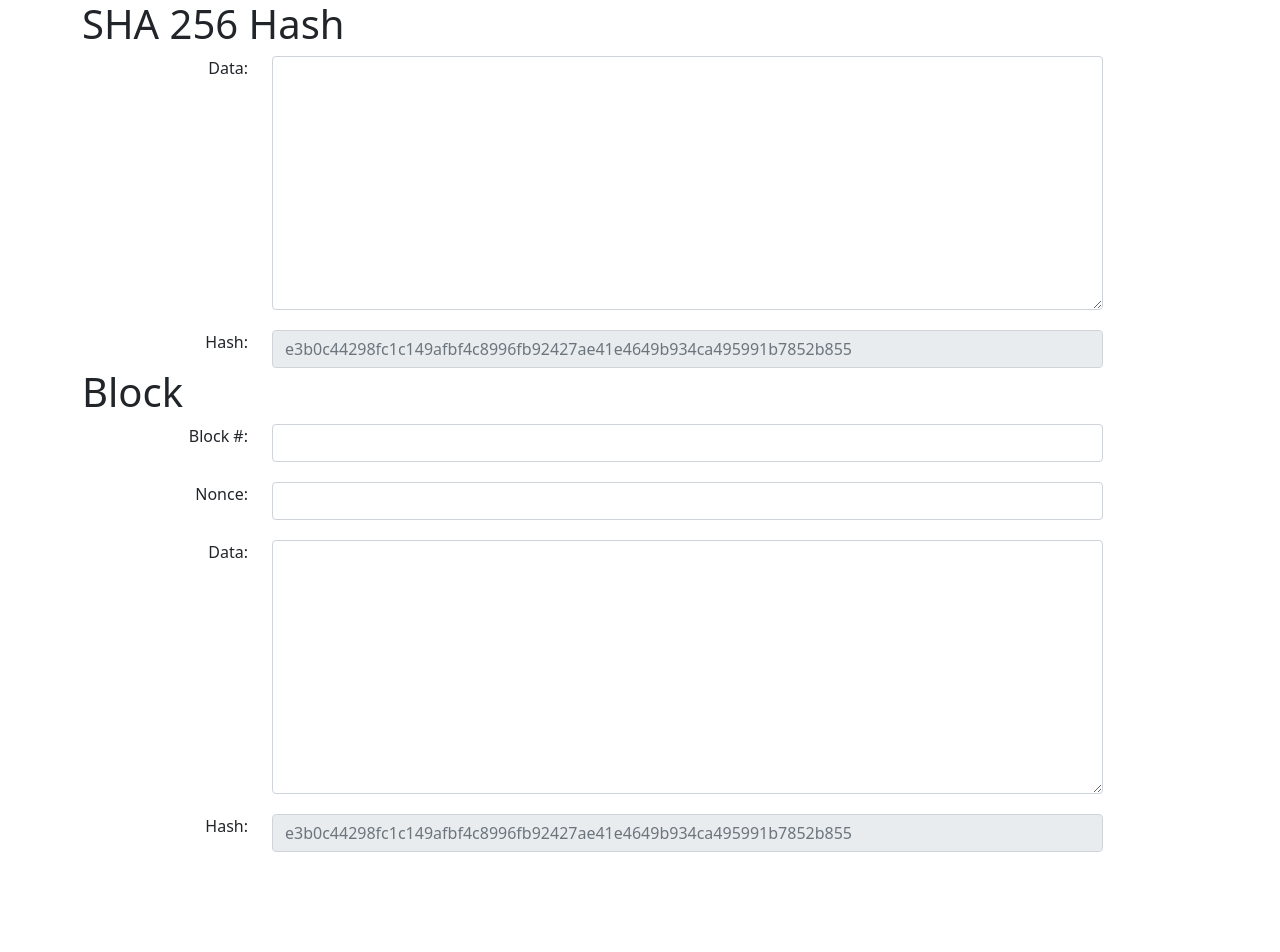
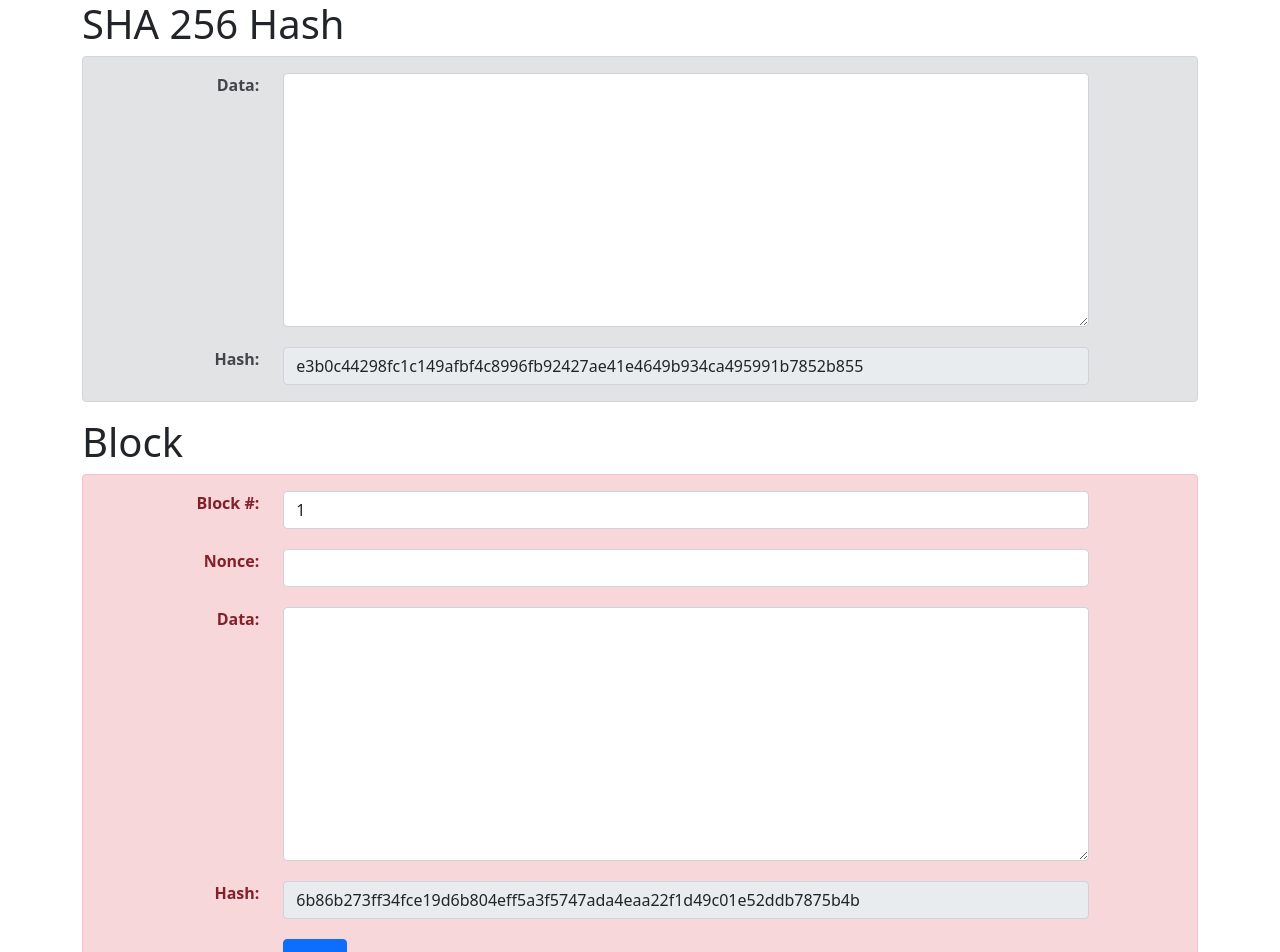
Before and after one commit to pachun/how-to-blockchain, a React (Create React App) app: page / in a window 1280 px wide. Shown: the top 952 px of the page. Before the commit the page ends 852 px from the top, so only its background shows below. Built offline with nearby package versions, Linux system fonts and the light colour scheme.

Commit message:
Mine a single block

```diff
--- a/src/BlockExample.js
+++ b/src/BlockExample.js
@@ -1,74 +1,115 @@
 import React from 'react'
 import shajs from 'sha.js'
 import {
+  Alert,
+  Button,
   Container,
   Col,
   Row,
   Input,
-  Jumbotron,
   Label,
 } from 'reactstrap'
+
+const style = {
+  label: {
+    textAlign: 'right',
+    fontWeight: 'bold',
+  },
+  notTopRow: {
+    marginTop:'20px',
+  },
+}
 
 class BlockExample extends React.Component {
   constructor() {
     super()
     this.state = {
-      blockNumber: '',
-      nonce: '',
-      data: '',
+      block: {
+        blockNumber: '1',
+        nonce: '',
+        data: '',
+      },
+      mining: false,
     }
   }
 
-  hash() {
-    return(shajs('sha256').update(`${this.state.blockNumber}${this.state.nonce}${this.state.data}`).digest('hex'))
+  hash = (simpleBlock) => shajs('sha256').update(`${simpleBlock.blockNumber}${simpleBlock.nonce}${simpleBlock.data}`).digest('hex')
+  updateBlockNumber = event => this.setState({ ...this.state, block: { blockNumber: event.target.value } })
+  updateNonce = event => this.setState({ ...this.state, block: { nonce: event.target.value } })
+  updateData = event => this.setState({ ...this.state, block: { data: event.target.value } })
+  valid = (simpleBlock) => this.hash(simpleBlock).substring(0, 4) === "0000"
+  backgroundColor = () => this.valid(this.state.block) ? "success" : "danger"
+
+  mine = () => {
+    // this.setState({...this.state, mining: true})
+
+    var simpleBlock = {
+      blockNumber: this.state.block.blockNumber,
+      nonce: 0,
+      data: this.state.block.data,
+    }
+
+    for(; !this.valid(simpleBlock); simpleBlock.nonce++) {
+      this.setState({...this.state, block: simpleBlock})
+    }
+
+    // this.setState({...this.state, mining: false})
   }
 
   render() {
     return (
       <Container>
         <h1>Block</h1>
-        <Jumbotron style={{textAlign:'right'}}>
+        <Alert color={ this.backgroundColor() }>
 
           <Row>
-            <Col xs='2'>
+            <Col xs='2' style={style.label}>
               <Label>Block #: </Label>
             </Col>
             <Col xs='9'>
-              <Input onChange={(event) => this.setState({ ...this.state, blockNumber: event.target.value })}/>
+              <Input onChange={this.updateBlockNumber} value={this.state.block.blockNumber}/>
             </Col>
           </Row>
 
-          <Row style={{marginTop:'20px'}}>
-            <Col xs='2'>
+          <Row style={style.notTopRow}>
+            <Col xs='2' style={style.label}>
               <Label>Nonce: </Label>
             </Col>
             <Col xs='9'>
-              <Input onChange={(event) => this.setState({ ...this.state, nonce: event.target.value })}/>
+              <Input onChange={this.updateNonce} value={this.state.block.nonce}/>
             </Col>
           </Row>
 
-          <Row style={{marginTop:'20px'}}>
-            <Col xs='2'>
+          <Row style={style.notTopRow}>
+            <Col xs='2' style={style.label}>
               <Label>Data: </Label>
             </Col>
             <Col xs='9'>
               <Input
-                type='textarea'
-                rows='10'
-                onChange={(event) => this.setState({ ...this.state, data: event.target.value })}/>
+                type='textarea' rows='10'
+                onChange={this.updateData} value={this.state.block.data}/>
             </Col>
           </Row>
 
-          <Row style={{marginTop:'20px'}}>
-            <Col xs='2'>
+          <Row style={style.notTopRow}>
+            <Col xs='2' style={style.label}>
               <Label>Hash: </Label>
             </Col>
             <Col xs='9'>
-              <Input disabled={true} placeholder={ this.hash() }></Input>
+              <Input disabled={true} value={ this.hash(this.state.block) }/>
             </Col>
           </Row>
 
-        </Jumbotron>
+          <Row style={style.notTopRow}>
+            <Col xs='2'/>
+            <Col xs='9'>
+              <Button color="primary" onClick={this.mine}>
+                Mine
+              </Button>
+            </Col>
+          </Row>
+
+        </Alert>
       </Container>
     )
   }
--- a/src/HashExample.js
+++ b/src/HashExample.js
@@ -1,48 +1,62 @@
 import React from 'react'
 import shajs from 'sha.js'
 import {
+  Alert,
   Container,
   Col,
   Row,
   Input,
-  Jumbotron,
   Label,
 } from 'reactstrap'
+
+const style = {
+  label: {
+    textAlign: 'right',
+    fontWeight: 'bold',
+  },
+  notTopRow: {
+    marginTop:'20px',
+  },
+}
 
 class HashExample extends React.Component {
   constructor() {
     super()
-    this.state = { text: '' }
+    this.state = { data: '' }
   }
+  updateData = event => this.setState({ data: event.target.value })
+  hash = () => shajs('sha256').update(this.state.data).digest('hex')
 
   render() {
     return (
       <Container>
         <h1>SHA 256 Hash</h1>
-        <Jumbotron style={{textAlign:'right'}}>
+        <Alert color="secondary">
 
           <Row>
-            <Col xs='2'>
+            <Col xs='2' style={style.label}>
               <Label>Data: </Label>
             </Col>
             <Col xs='9'>
               <Input
                 type='textarea'
                 rows='10'
-                onChange={(event) => this.setState({ text: event.target.value })}/>
+                onChange={this.updateData}/>
             </Col>
           </Row>
 
-          <Row style={{marginTop:'20px'}}>
-            <Col xs='2'>
+          <Row style={style.notTopRow}>
+            <Col xs='2' style={style.label}>
               <Label>Hash: </Label>
             </Col>
             <Col xs='9'>
-              <Input disabled={true} placeholder={ shajs('sha256').update(this.state.text).digest('hex') }></Input>
+              <Input
+                disabled={true}
+                value={ this.hash() }/>
             </Col>
           </Row>
 
-        </Jumbotron>
+        </Alert>
       </Container>
     )
   }
```
